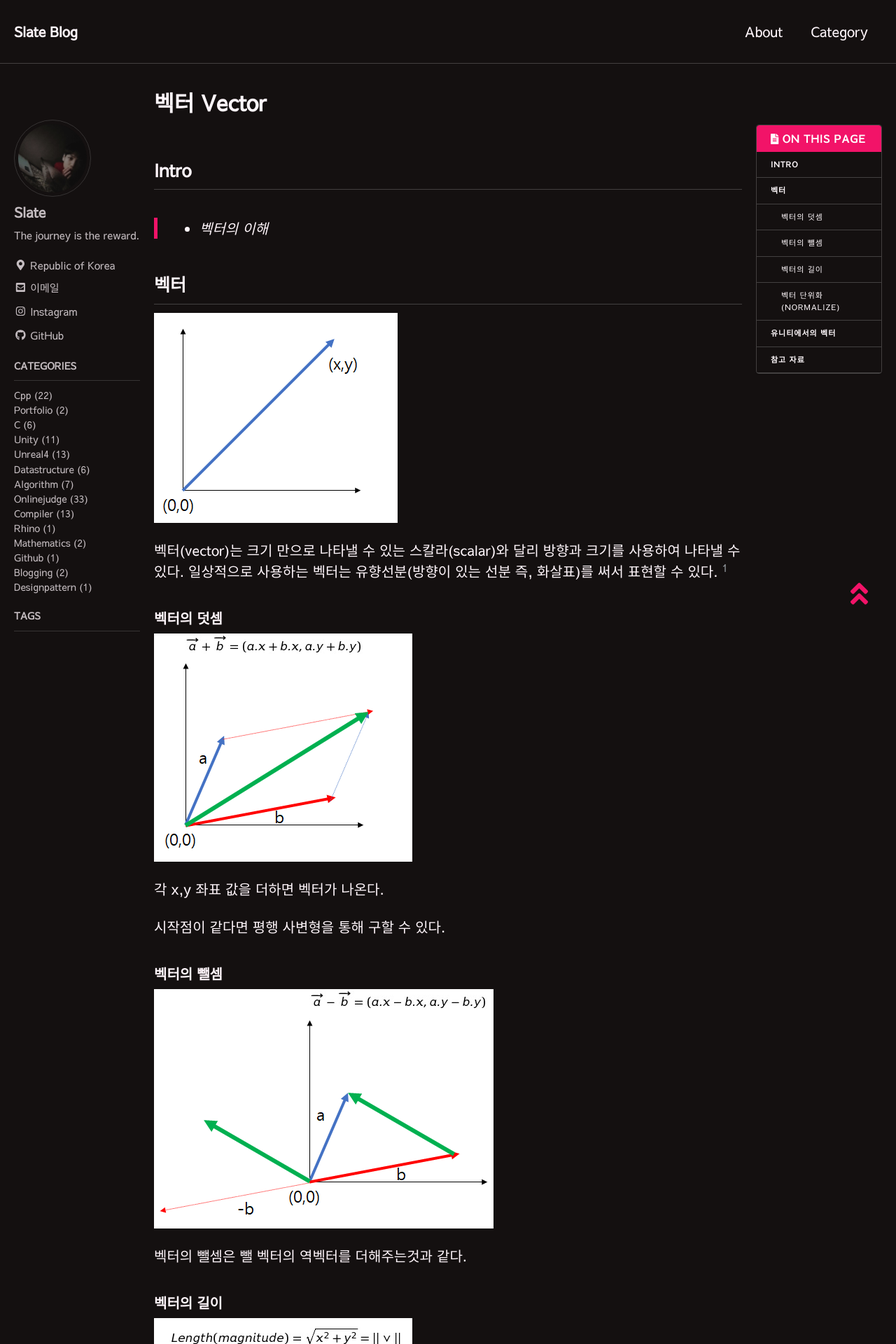
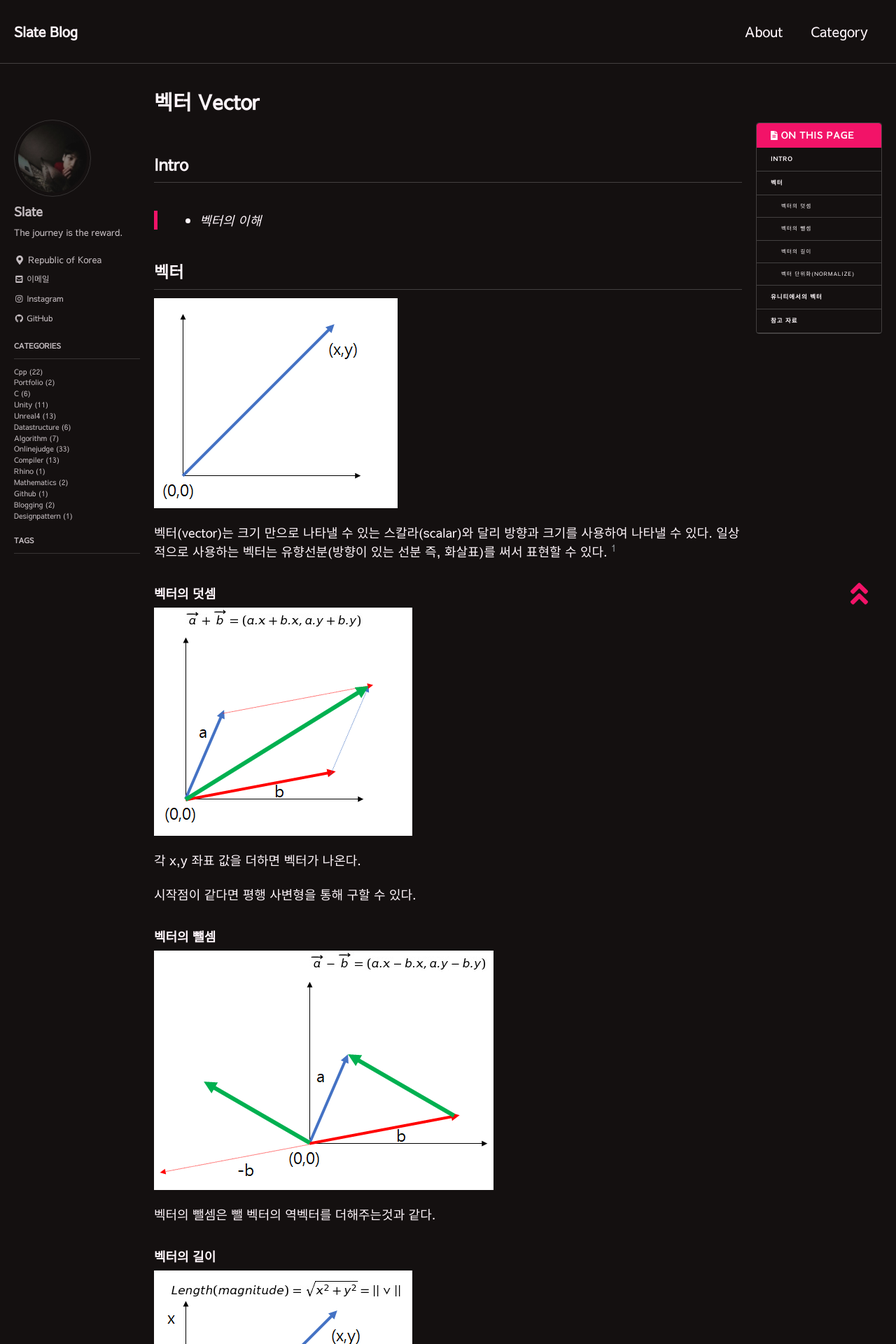
Before and after one commit to lesslate/lesslate.github.io, a Jekyll site: the page built from _posts/Mathematics/2018-12-08-벡터 Vector.md, in a window 1280 px wide. Shown: the top 1920 px of the page at 70% size. Built offline with Jekyll 4.4.1, drawn with Linux system fonts in a browser that asks for light colours; nearby versions of some CDN libraries; some web fonts are replaced; comment, search, counter and statistics services are not loaded.

Commit message:
Update main.scss

```diff
--- a/assets/css/main.scss
+++ b/assets/css/main.scss
@@ -12,14 +12,14 @@ $doc-font-size: 12;
 $indent-var: 1.2em;
 
 /* type scale */
-$type-size-1 : 2.441em;  // ~39.056px
-$type-size-2 : 1.953em;  // ~31.248px
-$type-size-3 : 1.563em;  // ~25.008px
-$type-size-4 : 1.25em;   // ~20px
-$type-size-5 : 1em;      // ~16px
-$type-size-6 : 0.75em;   // ~12px
-$type-size-7 : 0.6875em; // ~11px
-$type-size-8 : 0.625em;  // ~10px
+$type-size-1 : 2.341em;  // ~39.056px
+$type-size-2 : 1.853em;  // ~31.248px
+$type-size-3 : 1.463em;  // ~25.008px
+$type-size-4 : 1.15em;   // ~20px
+$type-size-5 : 0.9em;      // ~16px
+$type-size-6 : 0.65em;   // ~12px
+$type-size-7 : 0.5875em; // ~11px
+$type-size-8 : 0.525em;  // ~10px
 
 /* solarized light syntax highlighting (base16) */
 $base00: #ffffff ;
```
